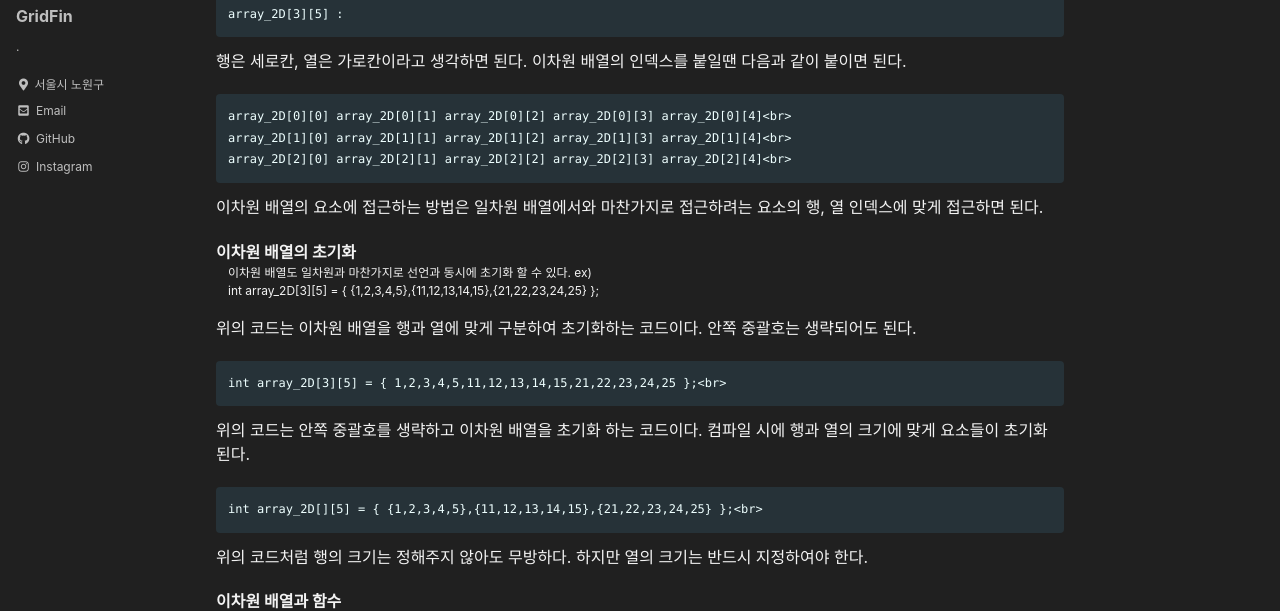
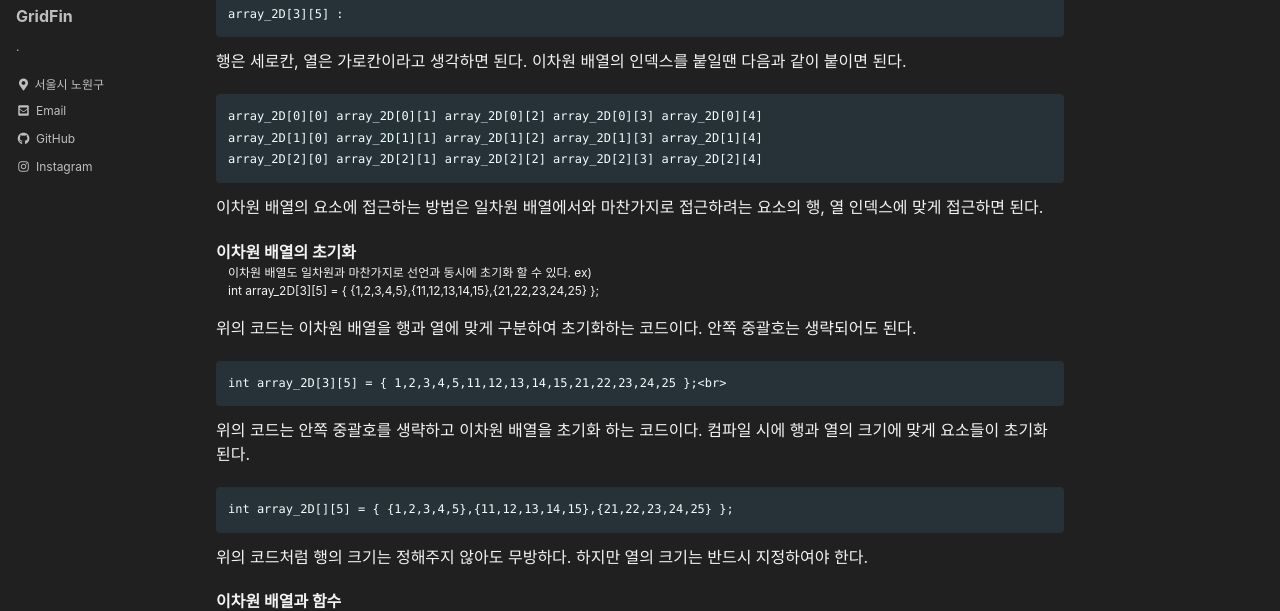
Before and after one commit to GridFin/GridFin.github.io, a Jekyll site: the page built from _posts/2021-08-25-C_array.md, in a window 1280 px wide and 900 px high, scrolled down 2270 px. Shown: the part 151-762 px from the top of the window. Built offline with Jekyll 4.4.1, drawn with Linux system fonts in a browser that asks for light colours; cached includes are drawn as plain includes; some web fonts are replaced; comment, search, counter and statistics services are not loaded.

```diff
--- a/_posts/2021-08-25-C_array.md
+++ b/_posts/2021-08-25-C_array.md
@@ -125,9 +125,9 @@ ex)
 
 행은 세로칸, 열은 가로칸이라고 생각하면 된다. 이차원 배열의 인덱스를 붙일땐 다음과 같이 붙이면 된다.
 
-    array_2D[0][0] array_2D[0][1] array_2D[0][2] array_2D[0][3] array_2D[0][4]<br>
-    array_2D[1][0] array_2D[1][1] array_2D[1][2] array_2D[1][3] array_2D[1][4]<br>
-    array_2D[2][0] array_2D[2][1] array_2D[2][2] array_2D[2][3] array_2D[2][4]<br>
+    array_2D[0][0] array_2D[0][1] array_2D[0][2] array_2D[0][3] array_2D[0][4]
+    array_2D[1][0] array_2D[1][1] array_2D[1][2] array_2D[1][3] array_2D[1][4]
+    array_2D[2][0] array_2D[2][1] array_2D[2][2] array_2D[2][3] array_2D[2][4]
 
 
 이차원 배열의 요소에 접근하는 방법은 일차원 배열에서와 마찬가지로 접근하려는 요소의 행, 열 인덱스에 맞게 접근하면 된다.
@@ -136,7 +136,7 @@ ex)
 : 이차원 배열도 일차원과 마찬가지로 선언과 동시에 초기화 할 수 있다.
 ex)
 
-    int array_2D[3][5] = { {1,2,3,4,5},{11,12,13,14,15},{21,22,23,24,25} };<br>
+    int array_2D[3][5] = { {1,2,3,4,5},{11,12,13,14,15},{21,22,23,24,25} };
 
 위의 코드는 이차원 배열을 행과 열에 맞게 구분하여 초기화하는 코드이다. 안쪽 중괄호는 생략되어도 된다.
 
@@ -144,7 +144,7 @@ ex)
 
 위의 코드는 안쪽 중괄호를 생략하고 이차원 배열을 초기화 하는 코드이다. 컴파일 시에 행과 열의 크기에 맞게 요소들이 초기화 된다.
 
-    int array_2D[][5] = { {1,2,3,4,5},{11,12,13,14,15},{21,22,23,24,25} };<br>
+    int array_2D[][5] = { {1,2,3,4,5},{11,12,13,14,15},{21,22,23,24,25} };
 
 위의 코드처럼 행의 크기는 정해주지 않아도 무방하다. 하지만 열의 크기는 반드시 지정하여야 한다.
 
```
